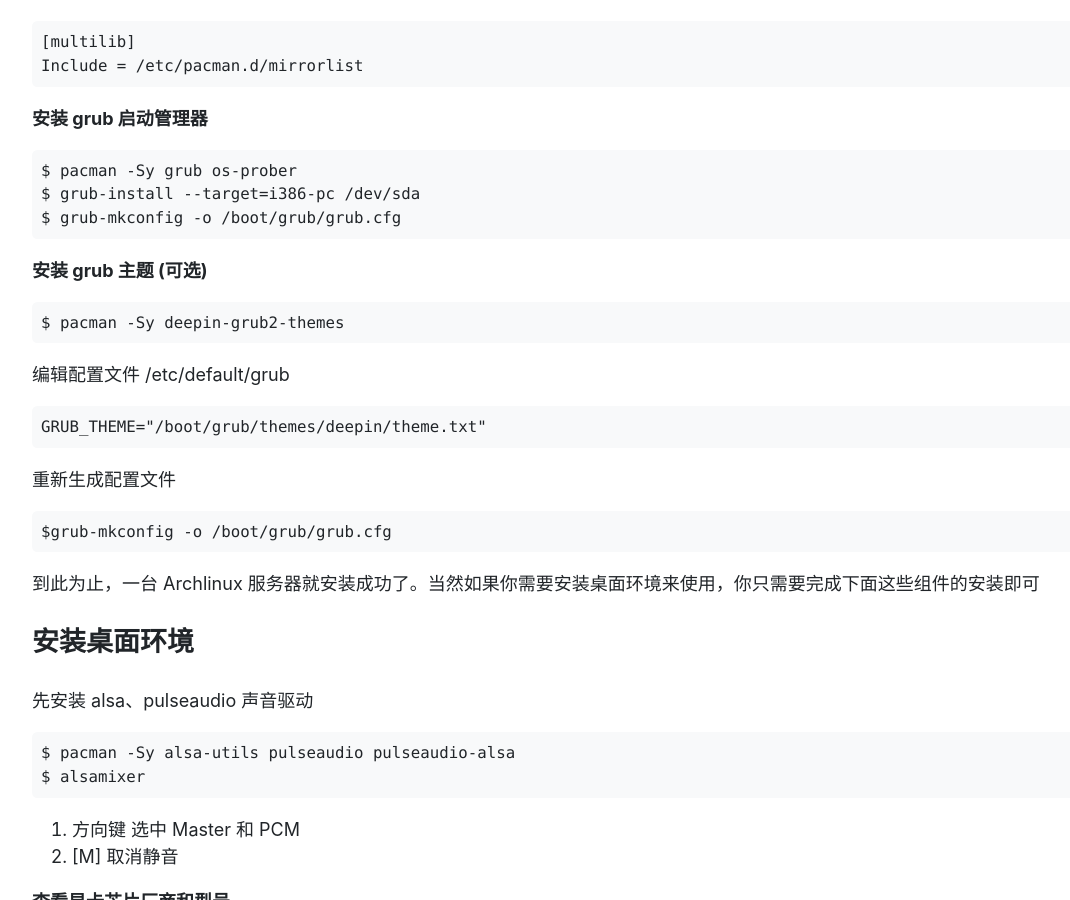
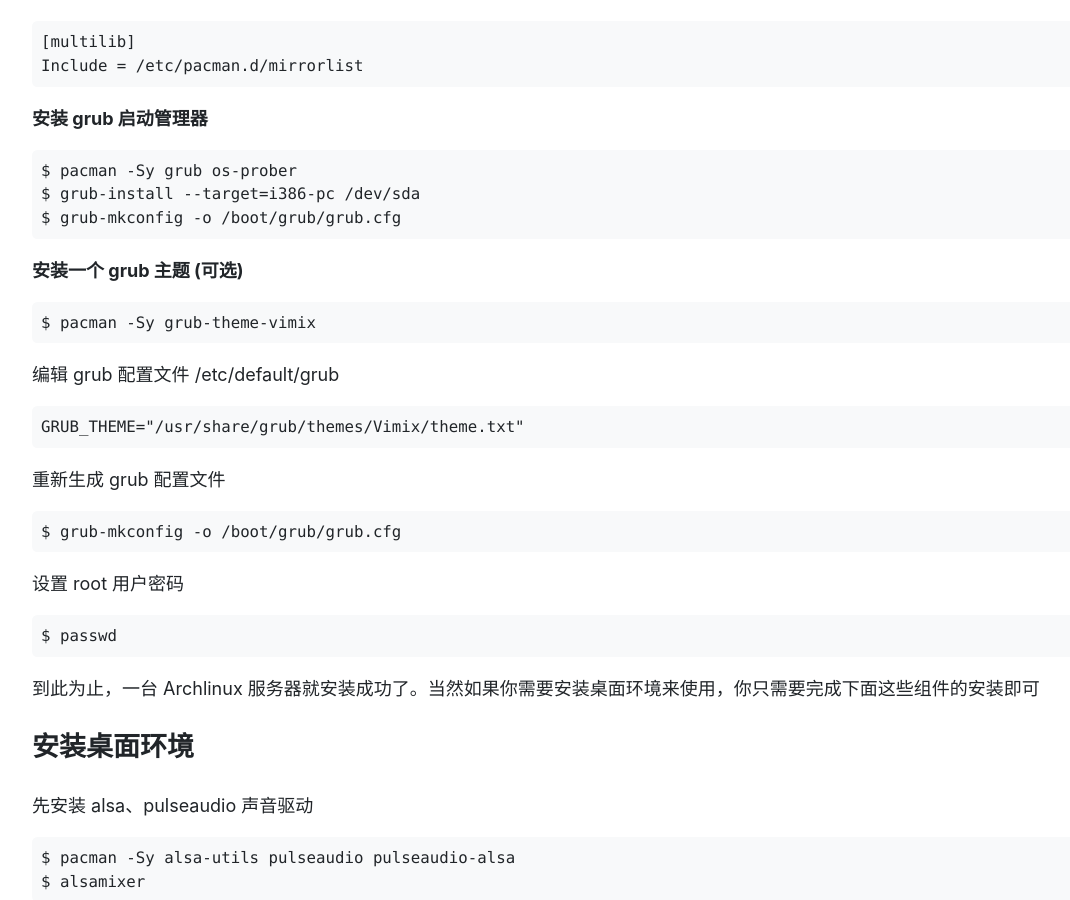
Before and after one commit to ehsud/blog, a Jekyll site: the page built from linux/archlinux-install-guide.md, in a window 1280 px wide and 900 px high, scrolled down 2182 px. Shown: the whole window, without its empty margins (53-1123 px from the left). Built offline with Jekyll 4.4.1, drawn with Linux system fonts in a browser that asks for light colours.

Commit message:
Updated some files

````diff
--- a/linux/archlinux-install-guide.md
+++ b/linux/archlinux-install-guide.md
@@ -90,17 +90,23 @@ archlinux 使用 pacstrap 工具来安装核心系统和各种组件
     $ grub-install --target=i386-pc /dev/sda
     $ grub-mkconfig -o /boot/grub/grub.cfg
 
-**安装 grub 主题 (可选)**
+**安装一个 grub 主题 (可选)**
 
-    $ pacman -Sy deepin-grub2-themes
+    $ pacman -Sy grub-theme-vimix
 
-编辑配置文件 /etc/default/grub
+编辑 grub 配置文件 /etc/default/grub
 
-    GRUB_THEME="/boot/grub/themes/deepin/theme.txt"
+    GRUB_THEME="/usr/share/grub/themes/Vimix/theme.txt"
 
-重新生成配置文件
+重新生成 grub 配置文件
 
-    $grub-mkconfig -o /boot/grub/grub.cfg
+    $ grub-mkconfig -o /boot/grub/grub.cfg
+
+设置 root 用户密码
+
+```
+$ passwd
+```
 
 到此为止，一台 Archlinux 服务器就安装成功了。当然如果你需要安装桌面环境来使用，你只需要完成下面这些组件的安装即可
 
````
Also changed, not shown: linux/archlinux-install-guide-uefi.md (+37 -16 lines).
